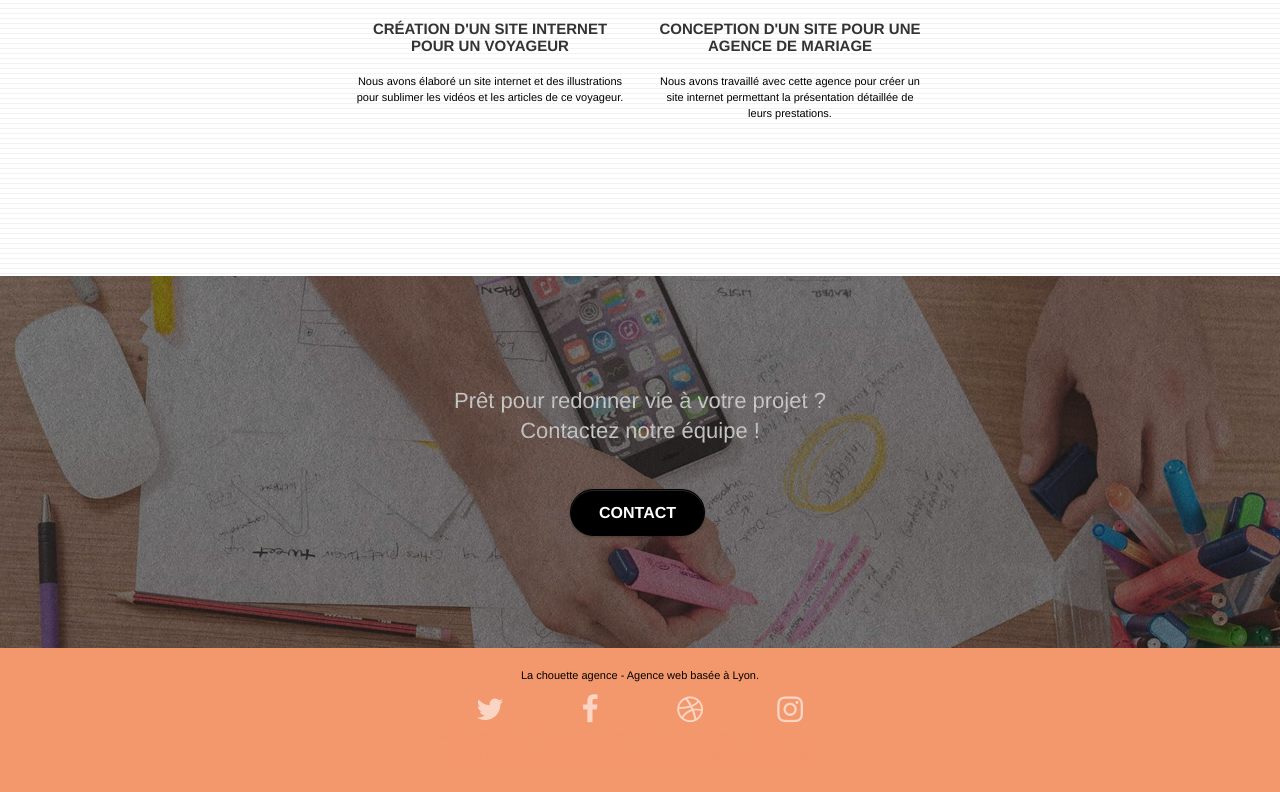
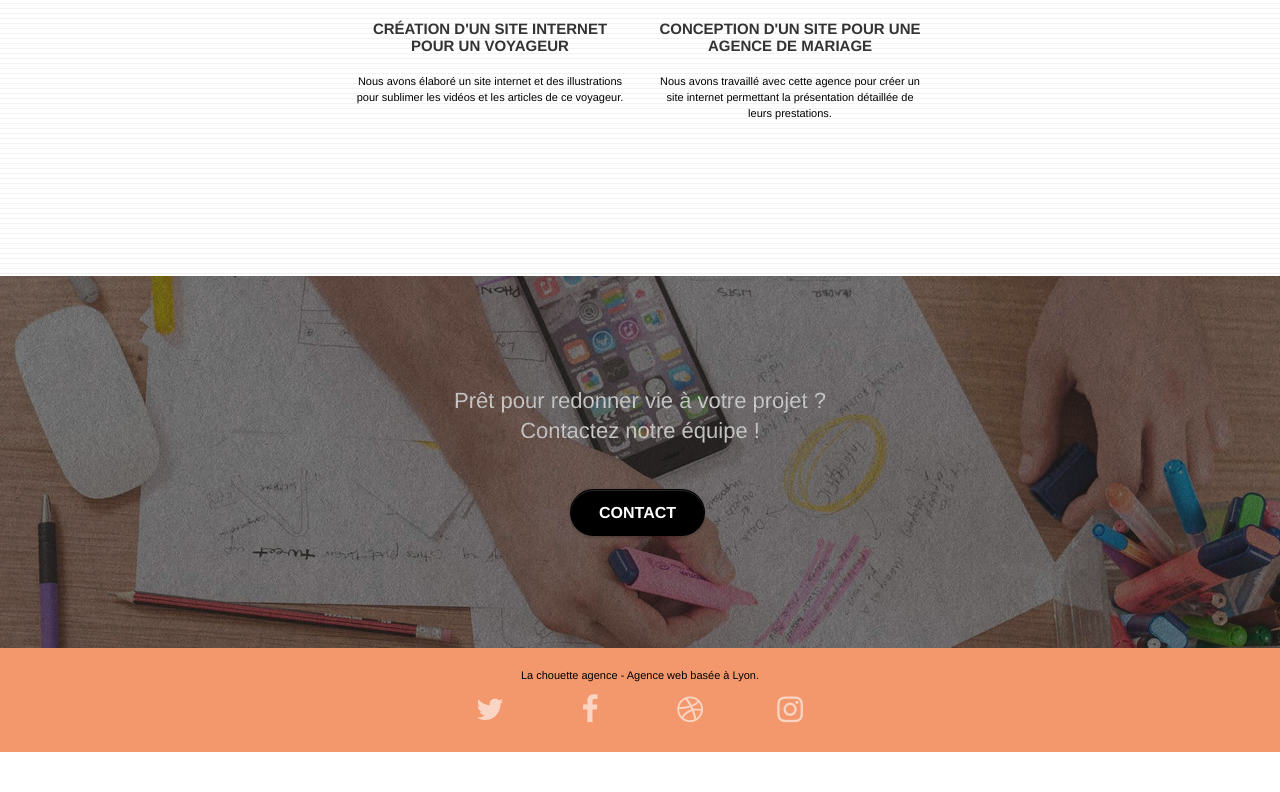
Before and after one commit to Shock94/projet4Final, a plain HTML site: page index.html in a window 1280 px wide. Shown: the part 2612-3404 px from the top of the page. After the commit the page ends 3364 px from the top, so only its background shows below. Drawn offline with Linux system fonts and the light colour scheme.

Commit message:
Update index.html

```diff
--- a/index.html
+++ b/index.html
@@ -258,7 +258,7 @@
 									<a aria-label="Instagram" class="social" href="index.html"><span aria-hidden="true" class="fa fa-instagram icon-md"></span></a>
 								</div>
 							</div>
-							<div class="keywords" style="color:#F3976C;">Agence web à paris, stratégie web, web design, illustrations, design de site web, site web, web, internet, site internet, site</div>
+						<!--2	<div class="keywords" style="color:#F3976C;">Agence web à paris, stratégie web, web design, illustrations, design de site web, site web, web, internet, site internet, site</div> -->
 						</div>
 				   <!--18--> 	<!--<div class="row">
 							<div class="col-sm-4">
```
